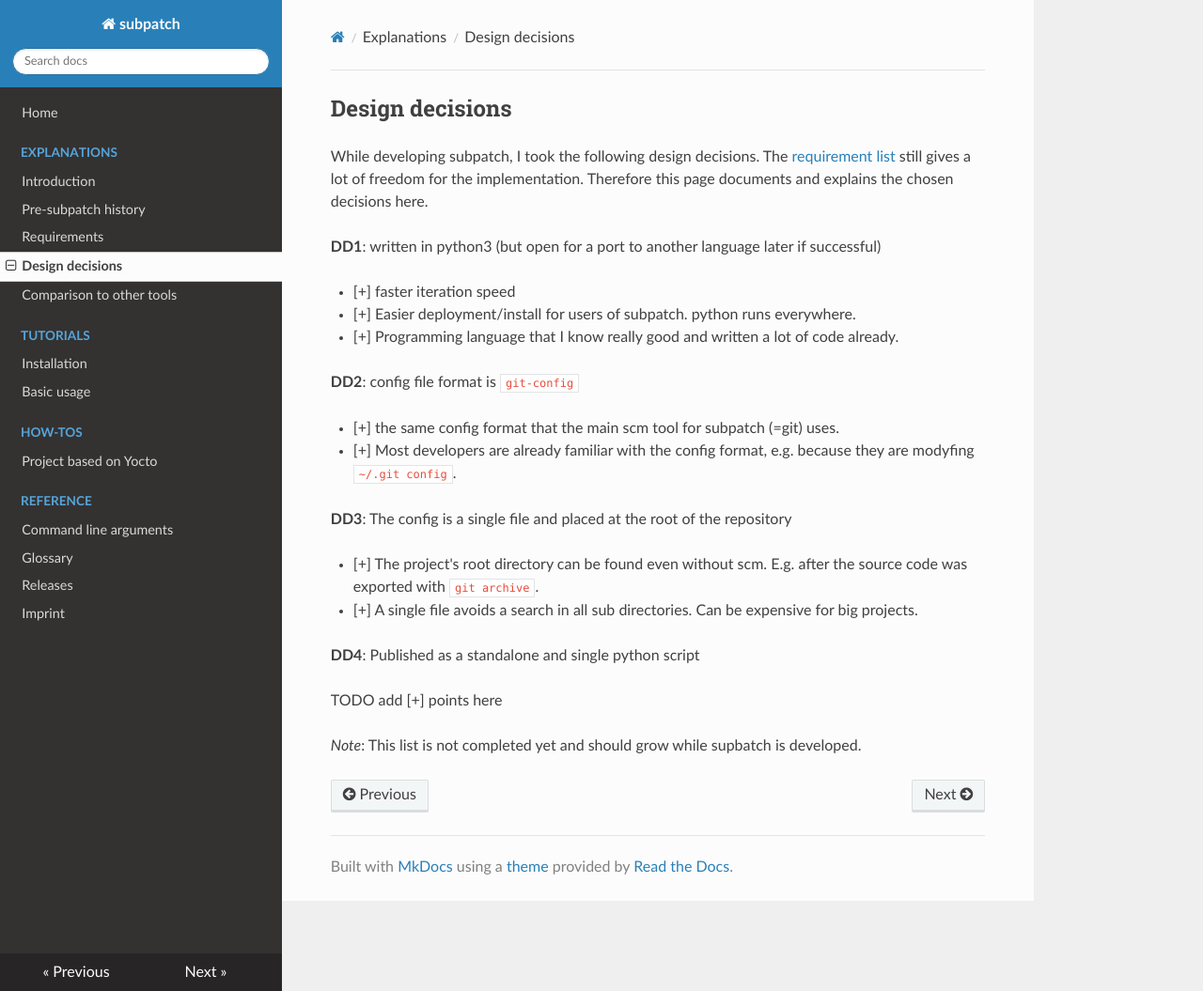
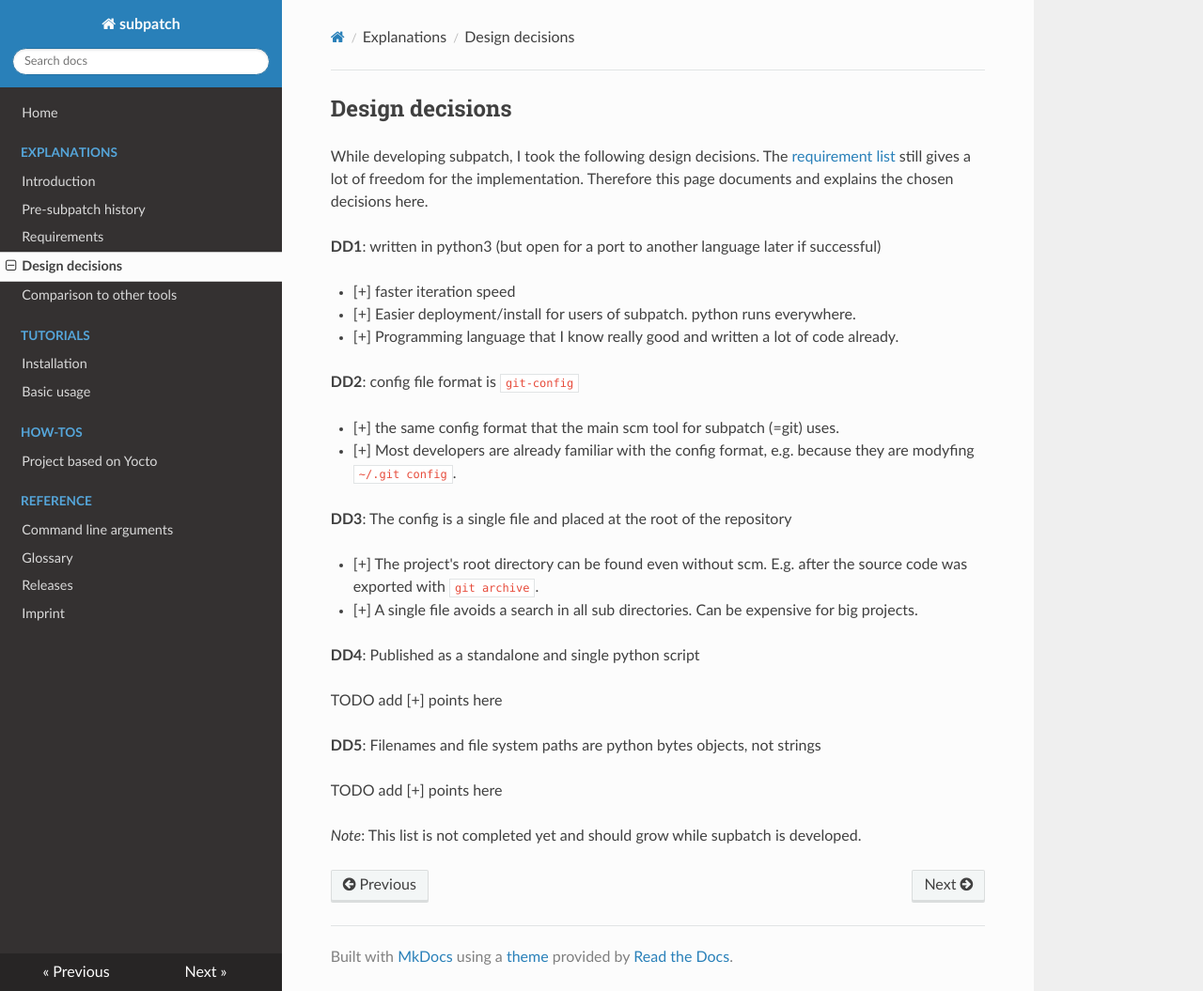
Before and after one commit to lengfeld/subpatch, an MkDocs documentation site: the page built from website/exp/design.md, in a window 1280 px wide and 1055 px high. Shown: the whole window at 94% size. Built offline with MkDocs 1.6.1, drawn with Linux system fonts in a browser that asks for light colours; nearby versions of some CDN libraries.

Commit message:
website: add DD5

```diff
--- a/website/exp/design.md
+++ b/website/exp/design.md
@@ -29,4 +29,8 @@ here.
 
 TODO add [+] points here
 
+**DD5**: Filenames and file system paths are python bytes objects, not strings
+
+TODO add [+] points here
+
 *Note*: This list is not completed yet and should grow while supbatch is developed.
```
Also changed, not shown: README.internal.md (+0 -2 lines).
